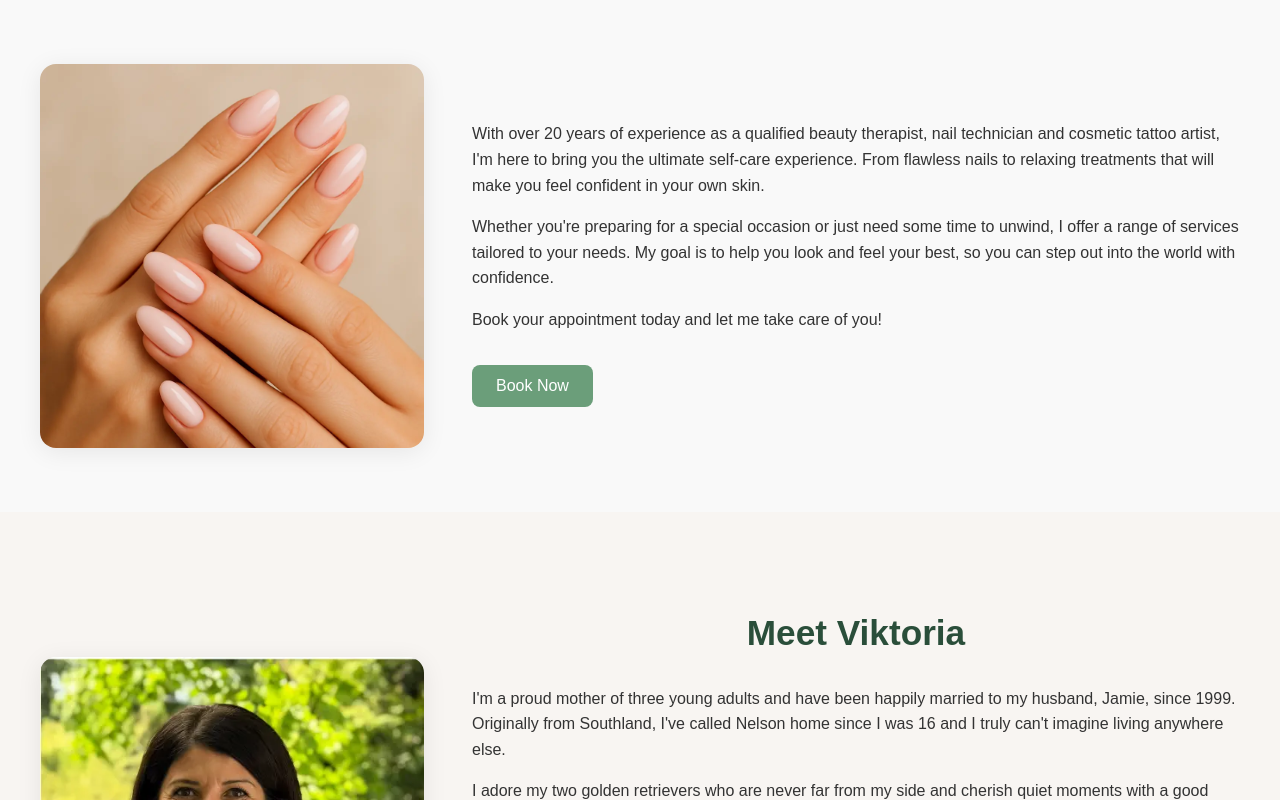
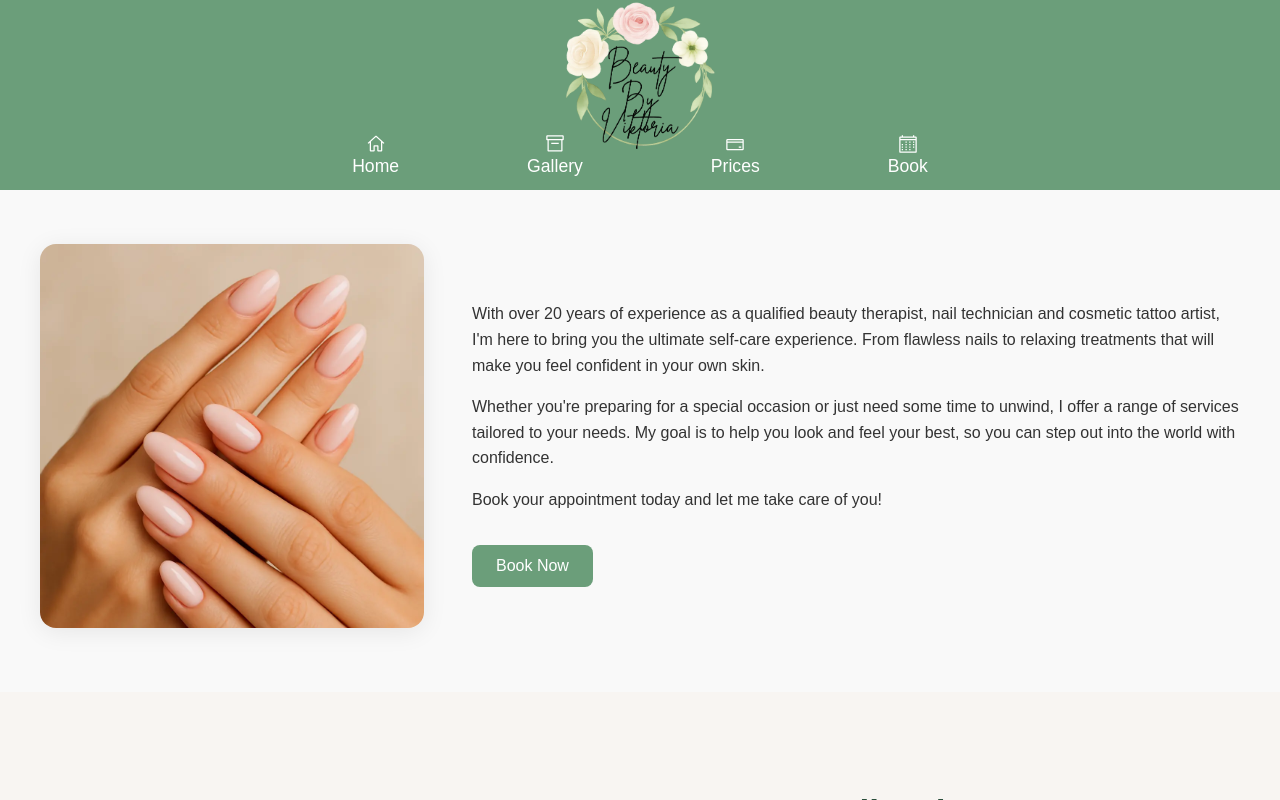
Before and after one commit to tomeggers/beautyByViktoria, a React (Create React App) app: page / in a window 1280 px wide. Shown: the top 800 px of the page. Built offline with nearby package versions, Linux system fonts and the light colour scheme.

Commit message:
Changed the nav bar on mobile to be at the bottom of the screen to be more accessible

```diff
--- a/src/App.js
+++ b/src/App.js
@@ -3,16 +3,23 @@ import Home from './pages/Home';
 import Gallery from './pages/Gallery';
 import BookNow from './pages/Book_now';
 import Price from './pages/Price_list';
+import LogoHeader from './components/LogoHeader';
+import MobileNav from './components/MobileNav';
+import './assets/styles/app.css'; // Assuming you have a global styles file
 
 function App() {
   return (
     <Router>
+      <LogoHeader />
+      <MobileNav />
+      <main className="app-main">
         <Routes>
           <Route path="/" element={<Home />} />
           <Route path="/gallery" element={<Gallery />} />
           <Route path="/price" element={<Price />} />
           <Route path="/book" element={<BookNow />} />
         </Routes>
+      </main>
     </Router>
   );
 }
--- /dev/null
+++ b/src/assets/styles/MobileNav.css
@@ -0,0 +1,52 @@
+.mobile-nav {
+  position: fixed;
+  bottom: 0;
+  left: 0;
+  right: 0;
+  height: 60px;
+  background-color: #6B9E7A;
+  display: flex;
+  justify-content: space-around;
+  align-items: center;
+  z-index: 1000;
+}
+
+.mobile-nav button {
+  background: none;
+  border: none;
+  color: white;
+  display: flex;
+  flex-direction: column;
+  align-items: center;
+  font-size: 14px;
+  cursor: pointer;
+  transition: color 0.2s;
+}
+
+.mobile-nav button:hover {
+  color: #f4f4f4;
+}
+
+.mobile-nav svg {
+  font-size: 20px;
+  margin-bottom: 2px;
+}
+
+/* Desktop View */
+@media (min-width: 768px) {
+  .mobile-nav {
+    top: 120px; /* match header height */
+    bottom: auto;
+    height: 70px;
+    justify-content: center;
+    gap: 80px;
+  }
+
+  .mobile-nav button span {
+    font-size: 1.1rem;
+  }
+
+  .mobile-nav button {
+    padding: 0.5rem 1.5rem;
+  }
+}
--- /dev/null
+++ b/src/assets/styles/app.css
@@ -0,0 +1,12 @@
+/* App.css */
+
+.app-main {
+  padding-top: 180px; /* space for fixed header on desktop */
+  padding-bottom: 80px;
+}
+
+@media (max-width: 767px) {
+  .app-main {
+    padding-top: 0; /* small padding on mobile */
+  }
+}
--- a/src/assets/styles/header.css
+++ b/src/assets/styles/header.css
@@ -1,70 +1,48 @@
 .header {
   background-color: #6B9E7A;
-  padding: 1rem 0;
   width: 100%;
+  position: relative;
 }
 
 .header-container {
   max-width: 1200px;
   margin: 0 auto;
-  display: flex;
-  flex-direction: column;
-  align-items: center;
-  gap: 1rem;
-}
-
-/* Logo Styles */
-.logo-wrapper {
   text-align: center;
+  padding: 1rem;
 }
 
 .header-logo {
-  width: 200px;
+  width: 150px;
   height: auto;
   display: block;
   margin: 0 auto;
 }
 
-.main-nav {
-  width: 100%;
+@media (min-width: 768px) {
+  .header {
+    position: fixed;
+    top: 0;
+    left: 0;
+    z-index: 1001;
+    height: 120px;
+  }
+
+  .header-container {
+    height: 100%;
+    display: flex;
+    justify-content: center;
+    align-items: center;
+  }
 }
 
-.nav-list {
-  display: flex;
-  justify-content: center;
-  list-style: none;
-  margin: 0;
-  padding: 0;
-  gap: 2rem;
-}
-
-.nav-list li a {
-  color: white;
-  text-decoration: none;
-  font-weight: 500;
-  font-size: 1rem;
-  transition: color 0.3s ease;
-  padding: 0.5rem 0;
-}
-
-.nav-list li a:hover {
-  color: #b3a9a9;
-  text-decoration: underline;
-}
-
-@media (max-width: 768px) {
-  .nav-list {
-    gap: 0.5rem;
-    align-items: center;
+@media (max-width: 767px) {
+  .header {
+    position: relative;
+    height: auto;
+    padding-top: 1rem;
   }
 
-  .nav-list li {
-    width: 100%;
-    text-align: center;
-  }
-
-  .nav-list li a {
-    display: block;
-    padding: 0.5rem;
+  .header-logo {
+    width: 200px;
   }
 }
```
Lines whose indentation alone changed are shown as unchanged.
